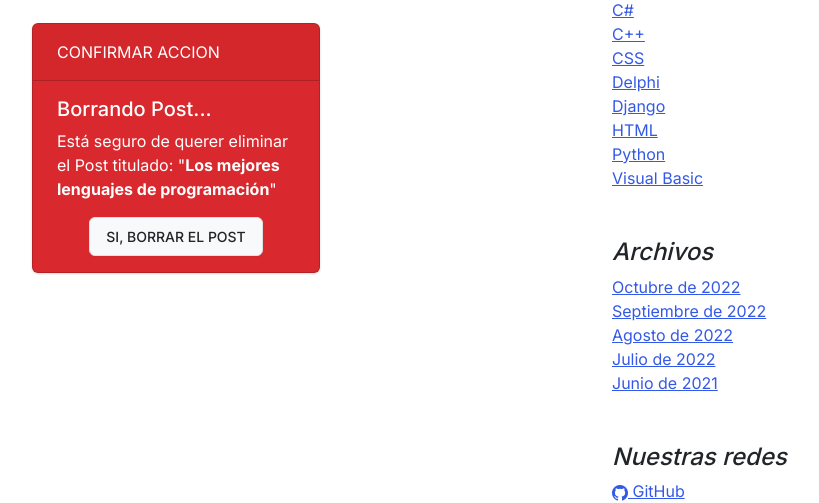
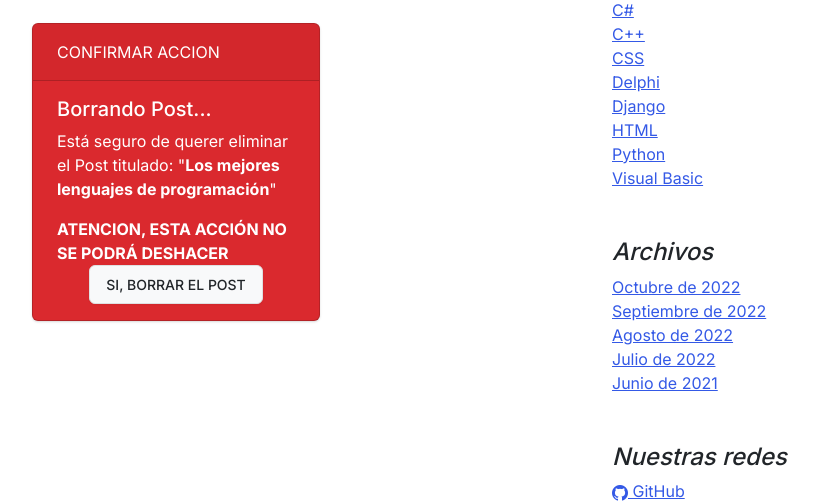
Before and after one commit to mnibor/blog-simple-ccbv, a Django app: page /delete/7 in a window 1280 px wide. Shown: the part 156-659 px from the top of the page, without its empty margins (270-1089 px from the left). Run offline with Django 4.2, Linux system fonts and the light colour scheme; data comes from the database, SQL or seed files in the repository; some libraries are stand-ins or nearby versions.

Commit message:
ULTIMOS CAMBIOS DESDE LA WEB

```diff
--- a/core/templates/core/post_confirm_delete.html
+++ b/core/templates/core/post_confirm_delete.html
@@ -16,6 +16,8 @@
                     <h5 class="card-title">Borrando Post...</h5>
                     <p class="card-text">Está seguro de querer eliminar el Post titulado: "<strong>{{ post }}</strong>"</p>
 
+                    <strong>ATENCION, ESTA ACCIÓN NO SE PODRÁ DESHACER</strong>
+
                     <div class="text-center">
                         <input class="btn btn-light" type="submit" value="SI, BORRAR EL POST">
                     </div>
```
